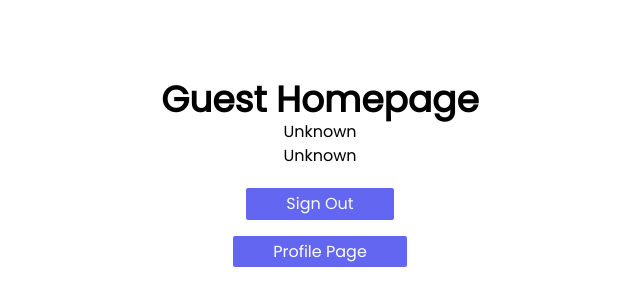
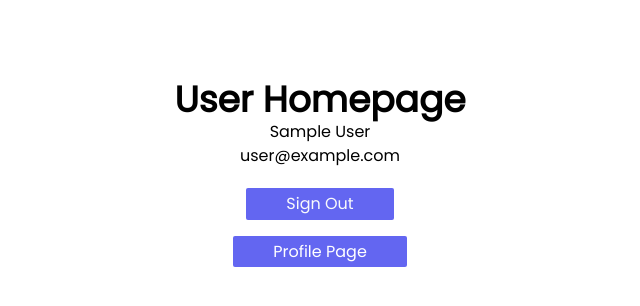
Before and after one commit to dmr-911/next-auth-app, a Next.js app: page / in a window 1280 px wide. Shown: the top 306 px of the page, without its empty margins (320-960 px from the left). Built offline with nearby package versions, Linux system fonts and the light colour scheme; no server answers; sample sign-in values are in the browser's storage.

Commit message:
private route implemented

```diff
--- a/pages/index.js
+++ b/pages/index.js
@@ -1,12 +1,10 @@
-import Head from 'next/head';
-import Link from 'next/link';
-import { useState } from 'react';
-import {useSession} from 'next-auth/react';
+import Head from "next/head";
+import Link from "next/link";
+import { useState } from "react";
+import { getSession, useSession, signOut } from "next-auth/react";
 
 export default function Home() {
-  const {data : session} = useSession();
-
-  console.log(session);
+  const { data: session } = useSession();
   return (
     <div>
       <Head>
@@ -14,49 +12,72 @@ export default function Home() {
         <meta name="description" content="Generated by create next app" />
         <link rel="icon" href="/favicon.ico" />
       </Head>
-      {
-        session ? <User session={session}/> : <Guest/>
-      }
+      {session ? <User session={session} /> : <Guest />}
     </div>
-  )
+  );
 }
 
-const Guest = () =>{
+const Guest = () => {
   return (
-    <main className='container mx-auto text-center py-20'>
-      <h1 className='text-4xl font-bold'>
-        Guest Homepage
-      </h1>
+    <main className="container mx-auto text-center py-20">
+      <h1 className="text-4xl font-bold">Guest Homepage</h1>
 
-      <div className='flex justify-center'>
-        <Link href="/login" className='mt-5'>
-          <span className='px-10 py-1 rounded-sm bg-indigo-500 text-white'>Sign In</span>
+      <div className="flex justify-center">
+        <Link href="/login" className="mt-5">
+          <span className="px-10 py-1 rounded-sm bg-indigo-500 text-white">
+            Sign In
+          </span>
         </Link>
       </div>
     </main>
-  )
+  );
 };
 
-const User = ({session}) =>{
-  return(
-    <main className='container mx-auto text-center py-20'>
-    <h1 className='text-4xl font-bold'>
-      Guest Homepage
-    </h1>
+const User = ({ session }) => {
+  return (
+    <main className="container mx-auto text-center py-20">
+      <h1 className="text-4xl font-bold">User Homepage</h1>
 
-    <div className='details'>
-      <h5>Unknown</h5>
-      <h5>Unknown</h5>
-    </div>
+      <div className="details">
+        <h5>{session?.user.name}</h5>
+        <h5>{session?.user.email}</h5>
+      </div>
 
-    <div className='flex justify-center'>
-      <button type='button' className='mt-5 px-10 py-1 rounded-sm bg-indigo-500 text-gray-50'>Sign Out</button>
-    </div>
+      <div className="flex justify-center">
+        <button
+          type="button"
+          className="mt-5 px-10 py-1 rounded-sm bg-indigo-500 text-gray-50"
+          onClick={()=>signOut()}
+        >
+          Sign Out
+        </button>
+      </div>
 
-    <div className='flex justify-center'>
-      <Link href="/profile" className='mt-5'>
-        <span className='px-10 py-1 rounded-sm bg-indigo-500 text-white'>Profile Page</span>
-      </Link>
-    </div>
-  </main>
-  )}
+      <div className="flex justify-center">
+        <Link href="/profile" className="mt-5">
+          <span className="px-10 py-1 rounded-sm bg-indigo-500 text-white">
+            Profile Page
+          </span>
+        </Link>
+      </div>
+    </main>
+  );
+};
+
+export const getServerSideProps = async ({ req }) => {
+  const session = await getSession({ req });
+
+  if (!session) {
+    return {
+      redirect: {
+        destination: "/login",
+        permanent: false,
+      },
+    };
+  }
+  return {
+    props: {
+      session,
+    },
+  };
+};
```
